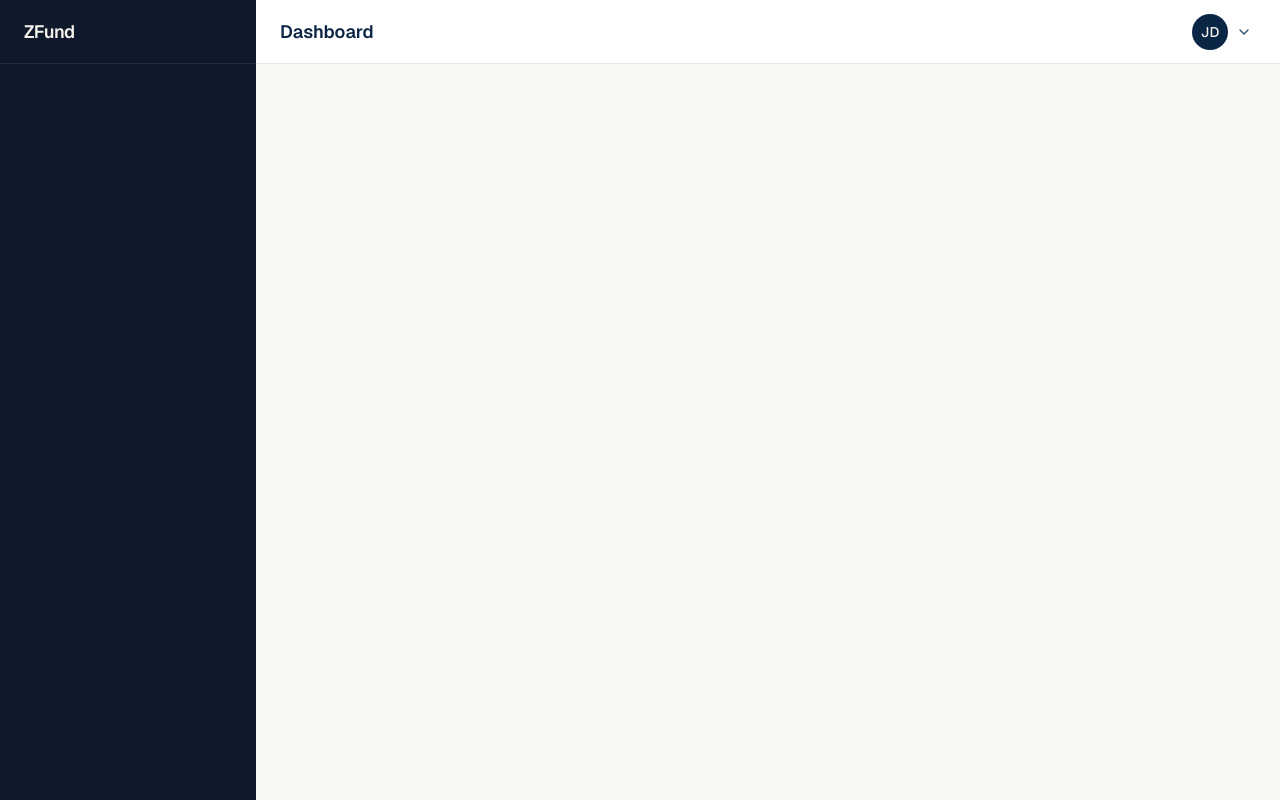
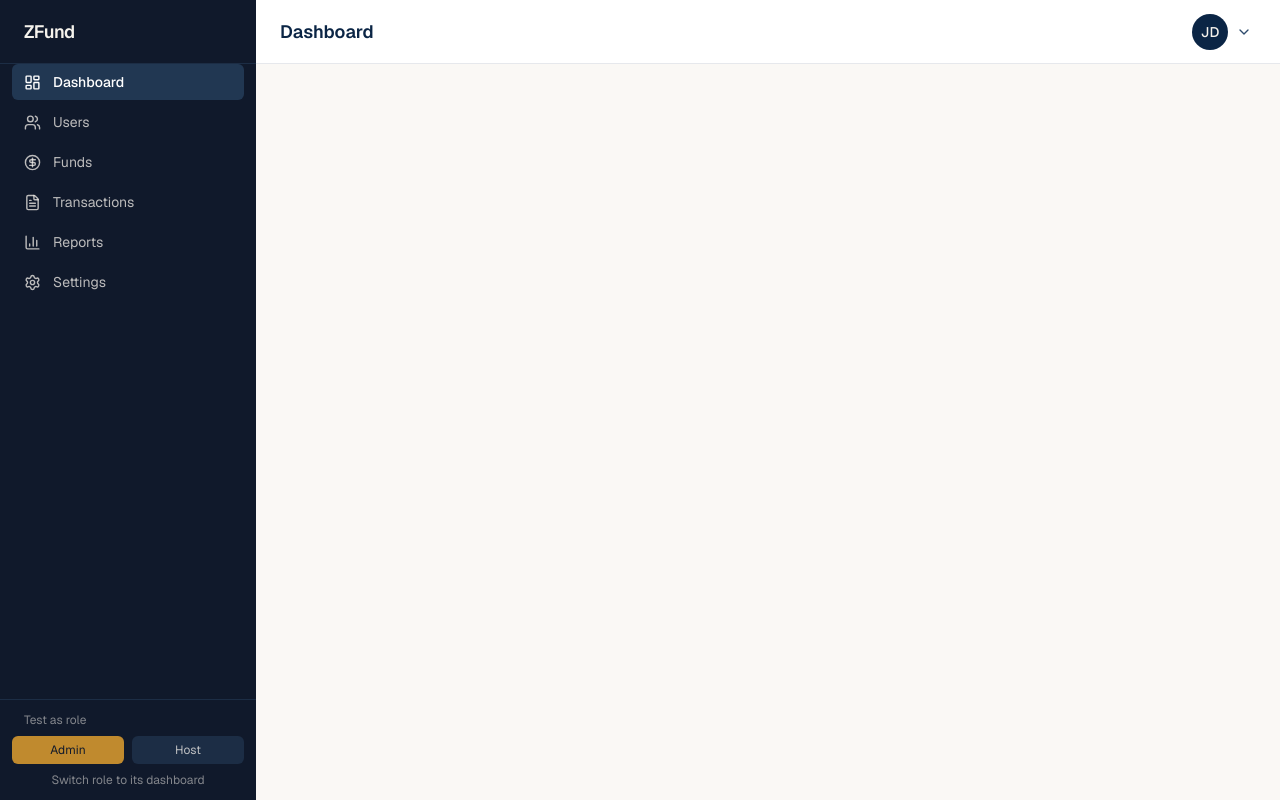
Before and after one commit to zeusatlas/ZFund, a Next.js app in the folder frontend/: page /dashboard/admin in a window 1280 px wide. Built offline with nearby package versions, Linux system fonts and the light colour scheme.

Commit message:
feat: add role-based sidebar navigation

```diff
--- a/frontend/app/dashboard/layout.tsx
+++ b/frontend/app/dashboard/layout.tsx
@@ -1,5 +1,6 @@
 import Header from "@/components/layout/Header";
 import Sidebar from "@/components/layout/Sidebar";
+import { RoleProvider, RoleRouteGuard } from "@/components/auth/RoleProvider";
 
 export default function DashboardLayout({
   children,
@@ -7,6 +8,8 @@ export default function DashboardLayout({
   children: React.ReactNode;
 }) {
   return (
+    <RoleProvider>
+      <RoleRouteGuard>
         <div className="flex min-h-screen">
           <Sidebar />
           <div className="flex min-w-0 flex-1 flex-col">
@@ -14,5 +17,7 @@ export default function DashboardLayout({
             <main className="flex-1 bg-stone-light p-6">{children}</main>
           </div>
         </div>
+      </RoleRouteGuard>
+    </RoleProvider>
   );
 }
--- /dev/null
+++ b/frontend/components/auth/RoleProvider.tsx
@@ -0,0 +1,61 @@
+"use client";
+
+import { usePathname, useRouter } from "next/navigation";
+import {
+  createContext,
+  useContext,
+  useEffect,
+  useState,
+} from "react";
+import { dashboardByRole, type UserRole } from "@/lib/navigation";
+
+const ROLE_STORAGE_KEY = "zfund-demo-role";
+const DEFAULT_ROLE: UserRole = "admin";
+
+type RoleContextValue = {
+  role: UserRole;
+  setRole: (role: UserRole) => void;
+};
+
+const RoleContext = createContext<RoleContextValue | null>(null);
+
+export function RoleProvider({ children }: { children: React.ReactNode }) {
+  const [role, setRoleState] = useState<UserRole>(DEFAULT_ROLE);
+
+  function setRole(nextRole: UserRole) {
+    setRoleState(nextRole);
+    window.localStorage.setItem(ROLE_STORAGE_KEY, nextRole);
+  }
+
+  return (
+    <RoleContext.Provider value={{ role, setRole }}>
+      {children}
+    </RoleContext.Provider>
+  );
+}
+
+export function useRole() {
+  const context = useContext(RoleContext);
+  if (!context) throw new Error("useRole must be used inside RoleProvider");
+  return context;
+}
+
+/** Demo-only route protection. Replace this with server auth when available. */
+export function RoleRouteGuard({ children }: { children: React.ReactNode }) {
+  const { role } = useRole();
+  const pathname = usePathname();
+  const router = useRouter();
+
+  const isAdminRoute = pathname.startsWith("/dashboard/admin");
+  const isHostRoute = pathname.startsWith("/dashboard/host");
+  const canAccess = (role === "admin" && isAdminRoute) || (role === "host" && isHostRoute);
+
+  useEffect(() => {
+    if ((isAdminRoute || isHostRoute) && !canAccess) {
+      router.replace(dashboardByRole[role]);
+    }
+  }, [canAccess, isAdminRoute, isHostRoute, role, router]);
+
+  if ((isAdminRoute || isHostRoute) && !canAccess) return null;
+  return <>{children}</>;
+}
--- a/frontend/components/layout/Sidebar.tsx
+++ b/frontend/components/layout/Sidebar.tsx
@@ -1,4 +1,5 @@
 import Link from "next/link";
+import SiderMenu from "./SiderMenu";
 
 // Shared by the desktop sidebar and the mobile drawer.
 export function SidebarContent() {
@@ -9,7 +10,7 @@ export function SidebarContent() {
           ZFund
         </Link>
       </div>
-      <nav className="flex-1 p-4">{/* Sidebar links go here */}</nav>
+      <SiderMenu />
     </>
   );
 }
--- /dev/null
+++ b/frontend/components/layout/SiderMenu.tsx
@@ -0,0 +1,62 @@
+"use client";
+
+import Link from "next/link";
+import { usePathname } from "next/navigation";
+import { dashboardByRole, menuByRole, type UserRole } from "@/lib/navigation";
+import { useRole } from "@/components/auth/RoleProvider";
+
+export default function SiderMenu() {
+  const pathname = usePathname();
+  const { role, setRole } = useRole();
+  const items = menuByRole[role];
+
+  return (
+    <div className="flex flex-1 flex-col">
+      <nav aria-label={`${role} navigation`} className="space-y-1 px-3">
+        {items.map(({ label, href, icon: Icon }) => {
+          const active = pathname === href || pathname.startsWith(`${href}/`);
+          return (
+            <Link
+              key={href}
+              href={href}
+              className={`flex items-center gap-3 rounded-md px-3 py-2 text-sm transition-colors ${
+                active
+                  ? "bg-steel/60 font-medium text-white"
+                  : "text-stone/75 hover:bg-steel/40 hover:text-white"
+              }`}
+            >
+              <Icon aria-hidden="true" size={17} />
+              {label}
+            </Link>
+          );
+        })}
+      </nav>
+
+      <div className="mt-auto border-t border-steel/40 p-3">
+        <p className="px-3 pb-2 text-xs text-stone/50">Test as role</p>
+        <div className="grid grid-cols-2 gap-2">
+          {(["admin", "host"] as UserRole[]).map((option) => (
+            <button
+              key={option}
+              type="button"
+              onClick={() => setRole(option)}
+              className={`rounded-md px-2 py-1.5 text-xs capitalize transition-colors ${
+                role === option
+                  ? "bg-gold text-midnight"
+                  : "bg-steel/40 text-stone/75 hover:bg-steel/60 hover:text-white"
+              }`}
+            >
+              {option}
+            </button>
+          ))}
+        </div>
+        <Link
+          href={dashboardByRole[role]}
+          className="mt-2 block px-3 text-center text-xs text-stone/50 hover:text-stone"
+        >
+          Switch role to its dashboard
+        </Link>
+      </div>
+    </div>
+  );
+}
--- /dev/null
+++ b/frontend/lib/navigation.ts
@@ -0,0 +1,46 @@
+import type { LucideIcon } from "lucide-react";
+import {
+  BarChart3,
+  CircleDollarSign,
+  FileText,
+  LayoutDashboard,
+  Settings,
+  Users,
+} from "lucide-react";
+
+export type UserRole = "admin" | "host";
+
+export type MenuItem = {
+  label: string;
+  href: string;
+  icon: LucideIcon;
+};
+
+// Keep menu definitions separate from the component so adding or removing an
+// item does not require changing the sidebar rendering logic.
+export const adminMenu: MenuItem[] = [
+  { label: "Dashboard", href: "/dashboard/admin", icon: LayoutDashboard },
+  { label: "Users", href: "/dashboard/admin/users", icon: Users },
+  { label: "Funds", href: "/dashboard/admin/funds", icon: CircleDollarSign },
+  { label: "Transactions", href: "/dashboard/admin/transactions", icon: FileText },
+  { label: "Reports", href: "/dashboard/admin/reports", icon: BarChart3 },
+  { label: "Settings", href: "/dashboard/admin/settings", icon: Settings },
+];
+
+export const hostMenu: MenuItem[] = [
+  { label: "Dashboard", href: "/dashboard/host", icon: LayoutDashboard },
+  { label: "My funds", href: "/dashboard/host/funds", icon: CircleDollarSign },
+  { label: "Transactions", href: "/dashboard/host/transactions", icon: FileText },
+  { label: "Reports", href: "/dashboard/host/reports", icon: BarChart3 },
+  { label: "Settings", href: "/dashboard/host/settings", icon: Settings },
+];
+
+export const menuByRole: Record<UserRole, MenuItem[]> = {
+  admin: adminMenu,
+  host: hostMenu,
+};
+
+export const dashboardByRole: Record<UserRole, string> = {
+  admin: "/dashboard/admin",
+  host: "/dashboard/host",
+};
```
Lines whose indentation alone changed are shown as unchanged.
